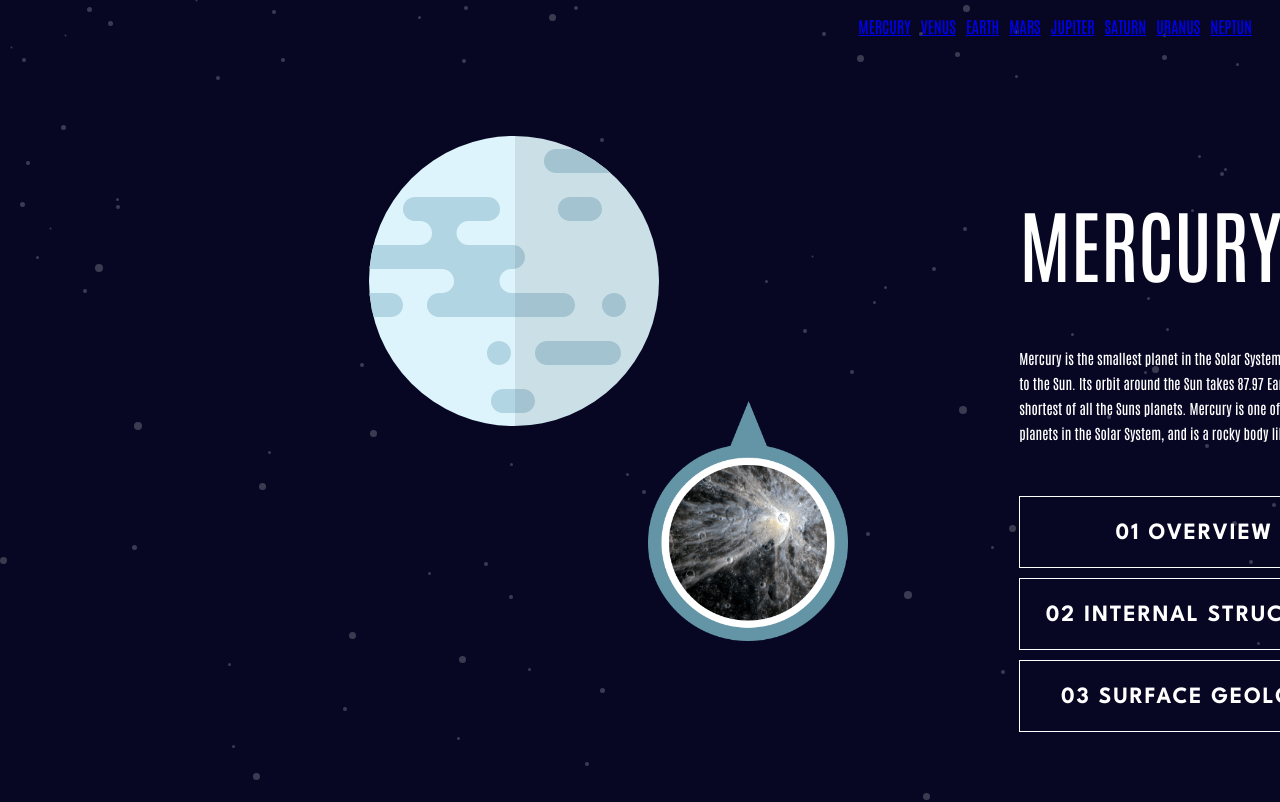
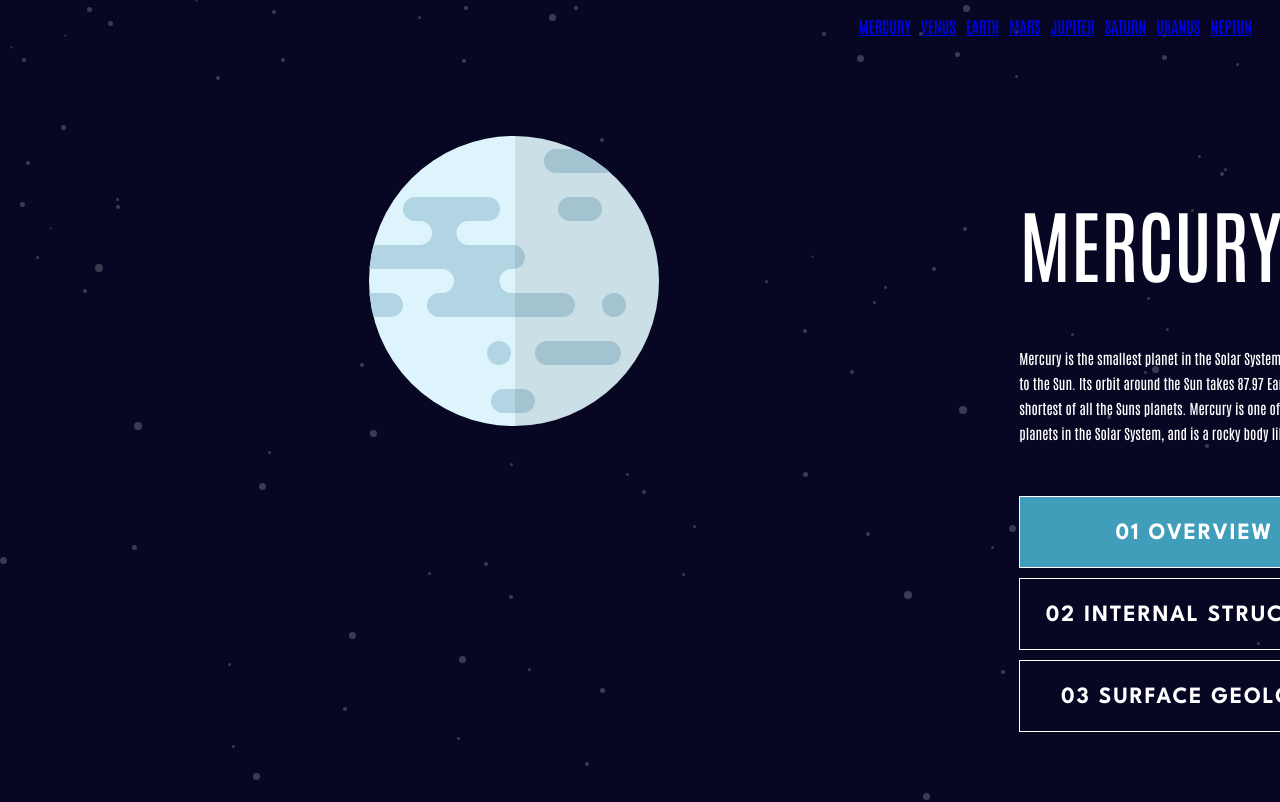
Before and after one commit to markSancho7/react-Planetes, a React (Vite) app: page / in a window 1280 px wide. Shown: the top 802 px of the page. Built offline with nearby package versions, Linux system fonts and the light colour scheme.

Commit message:
terminado

```diff
--- a/src/components/planet/Planet.jsx
+++ b/src/components/planet/Planet.jsx
@@ -17,9 +17,11 @@ const Planet = ({
 	descriptionPlanet,
 	index,
 	getIndex,
-	linkImg2
+	linkImg2,
+	takeIndex
 }) => {
-	const [sowImg, setSowImg] = useState(false);
+	const [sowImg, setSowImg] = useState(true);
+	const [printBack, setPrintBack] = useState(0);
 	return (
 		<StyledPlanet>
 			<StyledContainerImg>
@@ -35,8 +37,10 @@ const Planet = ({
 							key={tab.id}
 							onClick={() => {
 								getIndex(index);
-								sowIndex(index, sowImg, setSowImg);
+								sowIndex(index, setSowImg, setPrintBack);
 							}}
+							$activeBackground={printBack === index}
+							$takeIndex={takeIndex}
 						>
 							{tab}
 						</StyledButton>
@@ -46,8 +50,8 @@ const Planet = ({
 		</StyledPlanet>
 	);
 };
-const sowIndex = (index, sowImg, setSowImg) => {
-	console.log(index);
+const sowIndex = (index, setSowImg, setPrintBack) => {
+	setPrintBack(index);
 	if (index === 2) {
 		setSowImg(false);
 	} else {
--- a/src/components/planet/styles.js
+++ b/src/components/planet/styles.js
@@ -1,4 +1,5 @@
 import { styled } from 'styled-components';
+import { PlanetInformation } from '../../constants/planetInformation';
 
 const StyledPlanet = styled.div`
 	position: relative;
@@ -51,7 +52,8 @@ const StyledButton = styled.button`
 	box-sizing: border-box;
 	padding-top: 25px;
 	padding-bottom: 45px;
-	background: none;
+	background: ${({ $activeBackground, $takeIndex }) =>
+		$activeBackground ? PlanetInformation[$takeIndex].colorBack : 'none'};
 	width: 350px;
 	height: 48px;
 	flex-shrink: 0;
--- a/src/constants/planetInformation.js
+++ b/src/constants/planetInformation.js
@@ -17,7 +17,8 @@ export const PlanetInformation = [
 		planetRevolution: '87.97 days',
 		planetRadius: '2,439.7 km',
 		planetAverage: '430°c',
-		tabs: ['01 OVERVIEW', '02 INTERNAL STRUCTURE', '03 SURFACE GEOLOGY']
+		tabs: ['01 OVERVIEW', '02 INTERNAL STRUCTURE', '03 SURFACE GEOLOGY'],
+		colorBack: '#419EBB'
 	},
 	{
 		id: v4(),
@@ -35,7 +36,8 @@ export const PlanetInformation = [
 		planetRevolution: '224.7 days',
 		planetRadius: '6,051.8 km',
 		planetAverage: '471°c',
-		tabs: ['01 OVERVIEW', '02 INTERNAL STRUCTURE', '03 SURFACE GEOLOGY']
+		tabs: ['01 OVERVIEW', '02 INTERNAL STRUCTURE', '03 SURFACE GEOLOGY'],
+		colorBack: '#EDA249'
 	},
 	{
 		id: v4(),
@@ -53,7 +55,8 @@ export const PlanetInformation = [
 		planetRevolution: '365.26 days',
 		planetRadius: '6,371 km',
 		planetAverage: '16°c',
-		tabs: ['01 OVERVIEW', '02 INTERNAL STRUCTURE', '03 SURFACE GEOLOGY']
+		tabs: ['01 OVERVIEW', '02 INTERNAL STRUCTURE', '03 SURFACE GEOLOGY'],
+		colorBack: '#6D2ED5'
 	},
 	{
 		id: v4(),
@@ -71,7 +74,8 @@ export const PlanetInformation = [
 		planetRevolution: '1.88 years',
 		planetRadius: '3,389.5 km',
 		planetAverage: '-28°c',
-		tabs: ['01 OVERVIEW', '02 INTERNAL STRUCTURE', '03 SURFACE GEOLOGY']
+		tabs: ['01 OVERVIEW', '02 INTERNAL STRUCTURE', '03 SURFACE GEOLOGY'],
+		colorBack: '##D14C32'
 	},
 	{
 		id: v4(),
@@ -89,7 +93,8 @@ export const PlanetInformation = [
 		planetRevolution: '11.86 years',
 		planetRadius: '69,911 km',
 		planetAverage: '-108°c',
-		tabs: ['01 OVERVIEW', '02 INTERNAL STRUCTURE', '03 SURFACE GEOLOGY']
+		tabs: ['01 OVERVIEW', '02 INTERNAL STRUCTURE', '03 SURFACE GEOLOGY'],
+		colorBack: '#D83A34'
 	},
 	{
 		id: v4(),
@@ -107,7 +112,8 @@ export const PlanetInformation = [
 		planetRevolution: '29.46 years',
 		planetRadius: '58,232 km',
 		planetAverage: '-138°c',
-		tabs: ['01 OVERVIEW', '02 INTERNAL STRUCTURE', '03 SURFACE GEOLOGY']
+		tabs: ['01 OVERVIEW', '02 INTERNAL STRUCTURE', '03 SURFACE GEOLOGY'],
+		colorBack: '#CD5120'
 	},
 	{
 		id: v4(),
@@ -125,7 +131,8 @@ export const PlanetInformation = [
 		planetRevolution: '84 years',
 		planetRadius: '25,362 km',
 		planetAverage: '-195°c',
-		tabs: ['01 OVERVIEW', '02 INTERNAL STRUCTURE', '03 SURFACE GEOLOGY']
+		tabs: ['01 OVERVIEW', '02 INTERNAL STRUCTURE', '03 SURFACE GEOLOGY'],
+		colorBack: '#1EC1A2'
 	},
 	{
 		id: v4(),
@@ -143,6 +150,7 @@ export const PlanetInformation = [
 		planetRevolution: '164.79 years',
 		planetRadius: '24,622 km',
 		planetAverage: '-201°c',
-		tabs: ['01 OVERVIEW', '02 INTERNAL STRUCTURE', '03 SURFACE GEOLOGY']
+		tabs: ['01 OVERVIEW', '02 INTERNAL STRUCTURE', '03 SURFACE GEOLOGY'],
+		colorBack: '#2D68F0'
 	}
 ];
--- a/src/router/Router.jsx
+++ b/src/router/Router.jsx
@@ -24,6 +24,7 @@ const Router = ({ sendIndex }) => {
 								}
 								index={sendIndex}
 								getIndex={index => changeImg(setNumberImg, index)}
+								takeIndex={sendIndex}
 							/>
 							<PlanetFooterContainer
 								rotation={PlanetInformation[sendIndex].planetRotation}
@@ -40,5 +41,6 @@ const Router = ({ sendIndex }) => {
 };
 const changeImg = (setNmberImg, index) => {
 	setNmberImg(index);
+	console.log(index);
 };
 export default Router;
```
Also changed, not shown: src/components/tabsContainer/TabsContainer.jsx (deleted, +0 -30 lines), src/components/tabsContainer/styles.js (deleted, +0 -29 lines).
